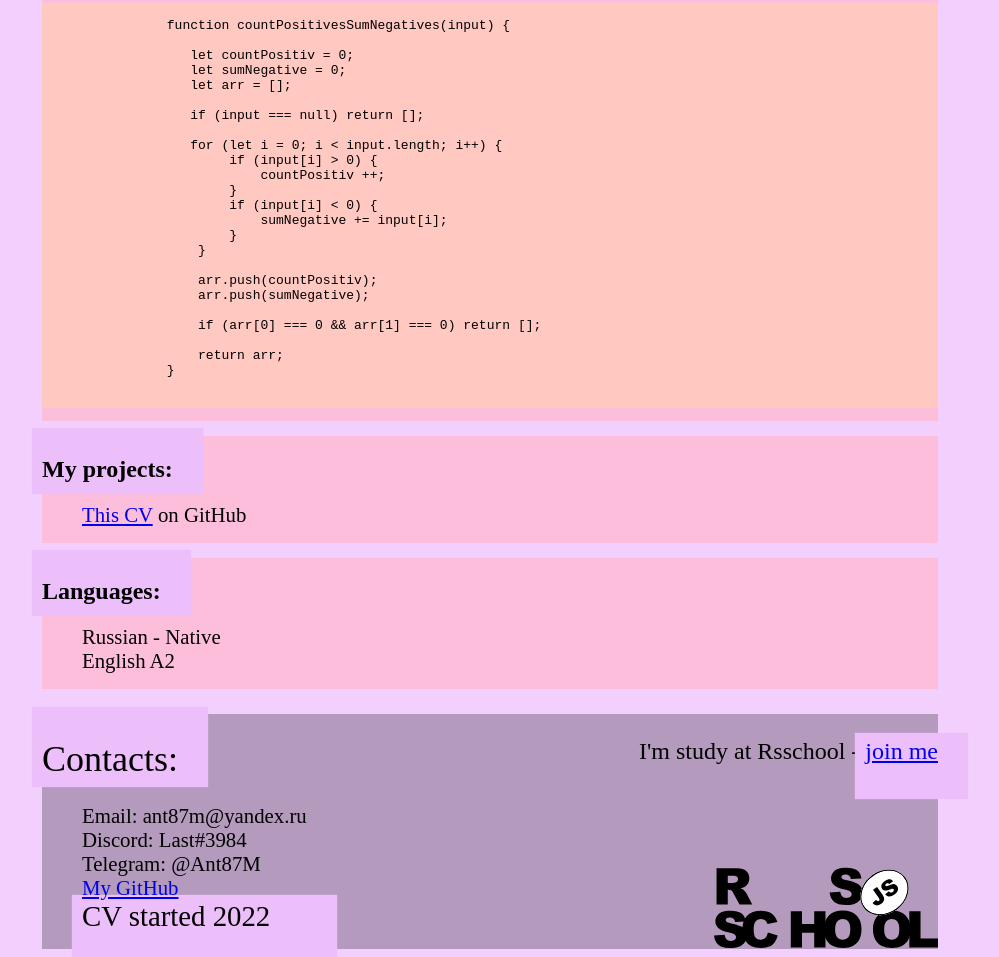
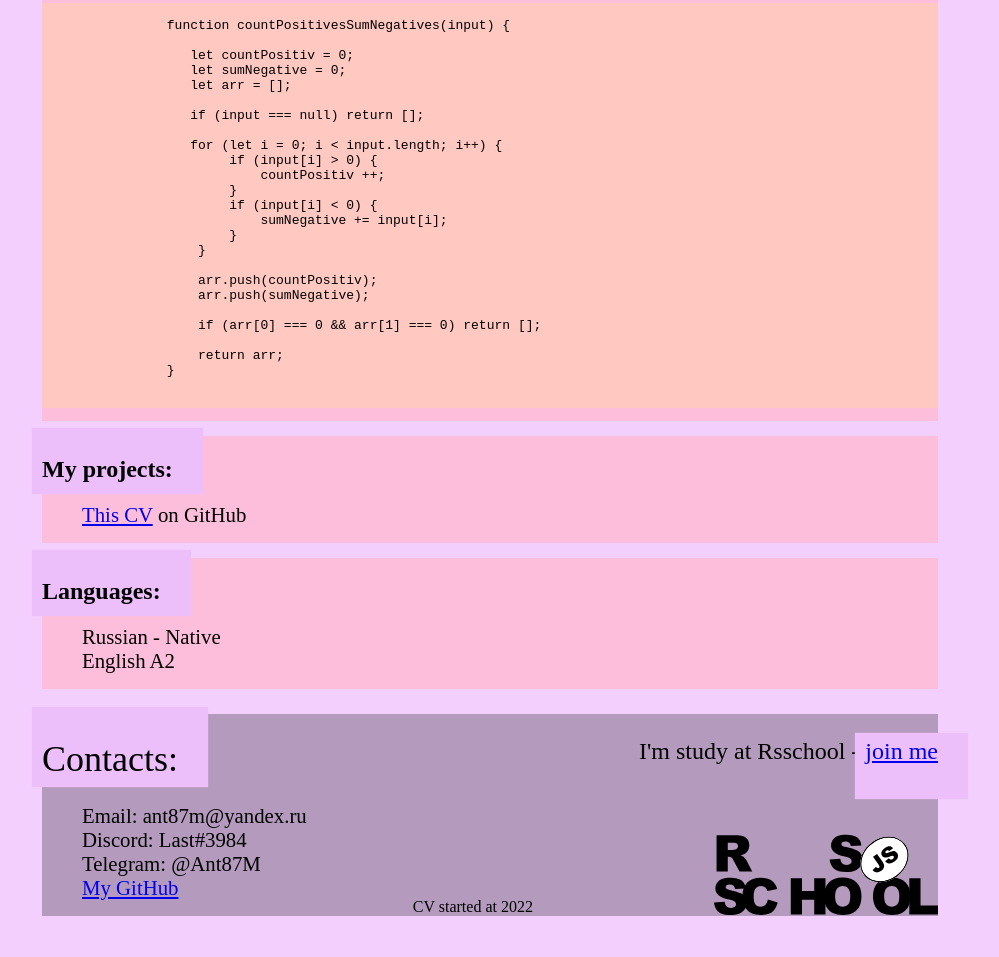
Before and after one commit to AntonMaksyutov/rsschool-cv, a plain HTML site: page index.html in a window 1280 px wide. Shown: the part 987-1944 px from the top of the page, without its empty margins (150-1149 px from the left). After the commit the page ends 1911 px from the top, so only its background shows below. Drawn offline with Linux system fonts and the light colour scheme.

Commit message:
docs: add year in footer

```diff
--- a/index.html
+++ b/index.html
@@ -97,9 +97,9 @@
                     <li>Discord: Last#3984</li>
                     <li>Telegram: @Ant87M</li>
                     <li><a href="https://github.com/AntonMaksyutov">My GitHub</a></li>
-                    <li class="year">CV started 2022</li>
                 </ul>
             </div>
+            <div id="year">CV started at 2022</div>
             <div>
                 <p>I'm study at Rsschool - <a class="link" href="https://rs.school/js/">join me</a></p>
             </div>
--- a/styles/style.css
+++ b/styles/style.css
@@ -96,6 +96,13 @@ footer {
     margin-right: auto;
     width: 90%;
 }
+
+#year {
+    display: flex;
+    align-items: flex-end;
+    justify-content: center;
+}
+
 @media (max-width: 575px) {
 
     header {
```
